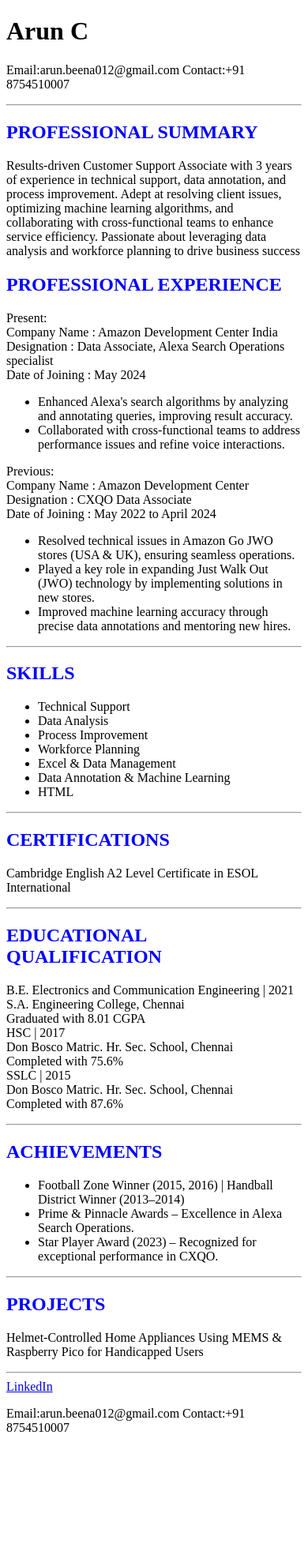
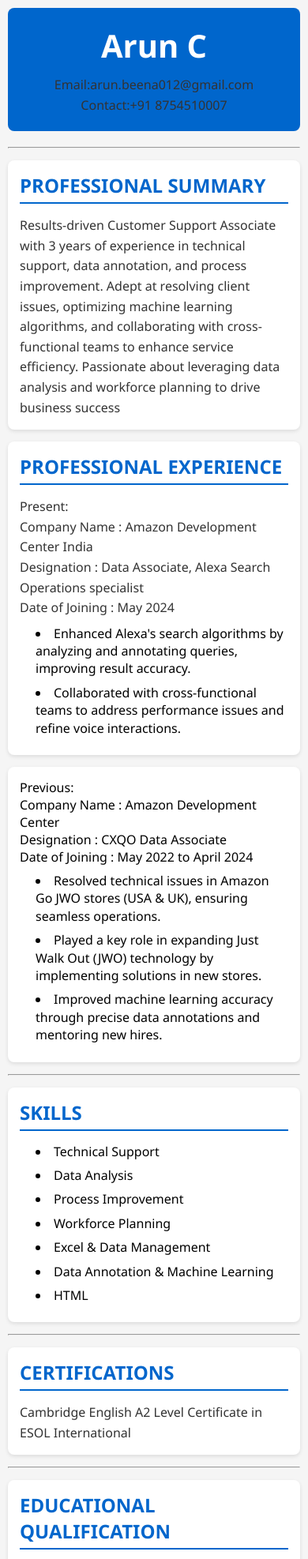
Before and after one commit to rrajez/arunResume, a plain HTML site: page index.html in a window 390 px wide. Shown: the top 1974 px of the page at 79% size. Before the commit the page ends 1833 px from the top, so only its background shows below. Drawn offline with Linux system fonts and the light colour scheme.

Commit message:
Style has updated

```diff
--- a/styles.css
+++ b/styles.css
@@ -1,3 +1,128 @@
 h2 {
     color: blue
 }
+* {
+    margin: 0;
+    padding: 0;
+    box-sizing: border-box;
+    font-family: 'Segoe UI', Tahoma, Geneva, Verdana, sans-serif;
+}
+
+body {
+    max-width: 1200px;
+    margin: 0 auto;
+    padding: 20px;
+    background-color: #f5f5f5;
+}
+
+header {
+    background-color: #0066cc;
+    color: white;
+    padding: 30px;
+    text-align: center;
+    border-radius: 8px;
+    margin-bottom: 20px;
+}
+
+header h1 {
+    font-size: 2.5em;
+    margin-bottom: 10px;
+}
+
+section {
+    background-color: white;
+    padding: 20px;
+    margin: 15px 0;
+    border-radius: 8px;
+    box-shadow: 0 2px 5px rgba(0,0,0,0.1);
+}
+
+h2 {
+    color: #0066cc;
+    margin-bottom: 15px;
+    border-bottom: 2px solid #0066cc;
+    padding-bottom: 5px;
+}
+
+ul {
+    list-style-position: inside;
+    margin-left: 20px;
+}
+
+li {
+    margin: 8px 0;
+    line-height: 1.4;
+}
+
+p {
+    line-height: 1.6;
+    color: #333;
+}
+
+.skills ul {
+    display: flex;
+    flex-wrap: wrap;
+    gap: 10px;
+}
+
+.skills li {
+    background-color: #e6f0ff;
+    padding: 8px 15px;
+    border-radius: 20px;
+    color: #0066cc;
+}
+
+footer {
+    text-align: center;
+    padding: 20px;
+    margin-top: 20px;
+    background-color: #0066cc;
+    color: white;
+    border-radius: 8px;
+}
+
+footer a {
+    color: white;
+    text-decoration: none;
+    margin: 0 10px;
+}
+
+footer a:hover {
+    text-decoration: underline;
+}
+
+.professional-summary {
+    font-style: italic;
+    border-left: 4px solid #0066cc;
+    padding-left: 15px;
+}
+
+.experience-item {
+    margin-bottom: 20px;
+}
+
+.experience-item h3 {
+    color: #0066cc;
+    margin-bottom: 5px;
+}
+
+.achievement-item {
+    background-color: #f8f9fa;
+    padding: 10px;
+    margin: 5px 0;
+    border-left: 3px solid #0066cc;
+}
+
+@media (max-width: 768px) {
+    body {
+        padding: 10px;
+    }
+
+    header {
+        padding: 20px;
+    }
+
+    section {
+        padding: 15px;
+    }
+}
```
